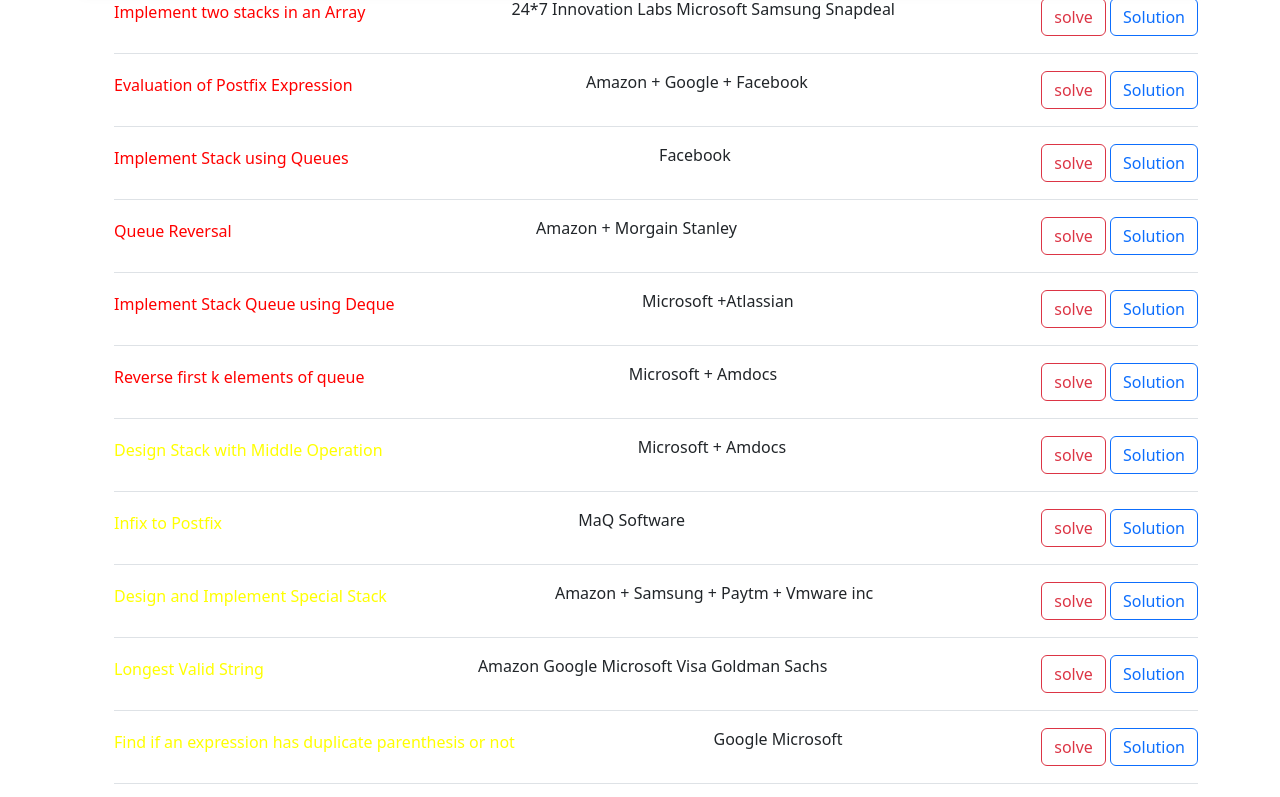
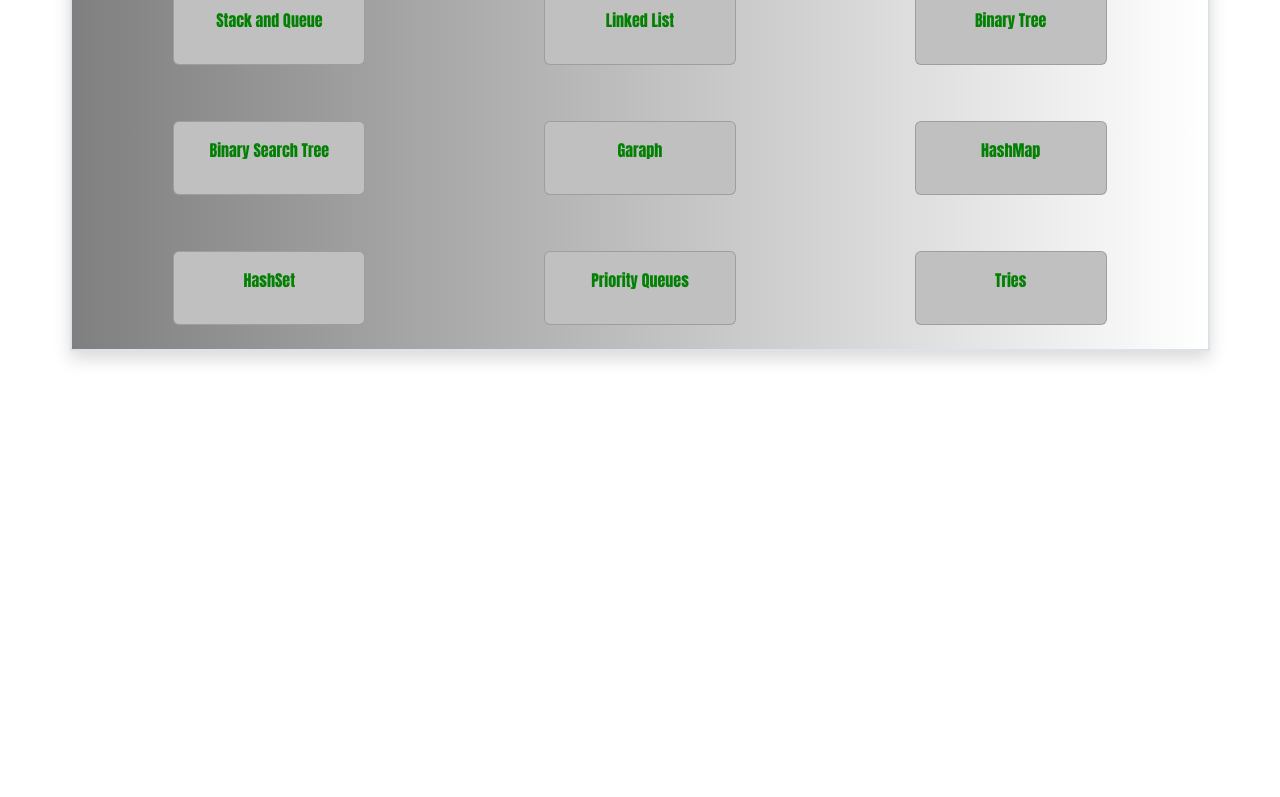
Before and after one commit to Gavaskar0543/DsaSheet, a plain HTML site: page index.html in a window 1280 px wide. Shown: the part 123-920 px from the top of the page. After the commit the page ends 800 px from the top, so only its background shows below. Drawn offline with nearby package versions, Linux system fonts and the light colour scheme.

Commit message:
new layout setup done

```diff
--- a/index.html
+++ b/index.html
@@ -35,11 +35,16 @@
 </nav>
 
 
+<section class="mt-4 shadow container border border-2 DsaCard">
 
+    </div>
+
+  </div>
+</section>
 <!---practiceSection--->
   <section id="#practice" class="expand-lg">
-    <div class="container">
-      <!---stacks-->
+    <!-- <div class="container">
+
       <div id="stacks">
         <h1 class="text-center shadow">Stacks </h1>
         <div id="stackContainer" class="expand-sm">
@@ -49,7 +54,7 @@
           </ul>
         </div>
       </div>
-    </div>
+    </div> --->
   </section>
 
 
--- a/script.js
+++ b/script.js
@@ -1,4 +1,4 @@
-
+let datastructures = ['Stack and Queue','Linked List','Binary Tree','Binary Search Tree','Garaph','HashMap','HashSet','Priority Queues','Tries']
 let stackEasy = [{
    question:'Implement two stacks in an Array',
    company:' 24*7 Innovation Labs Microsoft Samsung Snapdeal',
@@ -410,3 +410,20 @@
    setList(data,index);
  })
 });
+
+let dsaCardSection = document.querySelector('.DsaCard');
+
+function datastructureBanner(data){
+  let div = document.createElement('div');
+  div.classList.add('mt-4','mb-3','px-2','py-2')
+  div.innerHTML =`
+  <div class="card cards" style="width:12rem">
+    <div class="card-body" >
+     <div class="card-text">
+      <p class="text-center">${data}</p>
+     </div>`
+
+    dsaCardSection.appendChild(div);
+}
+
+datastructures.map((data) => datastructureBanner(data));
--- a/style.css
+++ b/style.css
@@ -0,0 +1,21 @@
+*{
+ margin:0;
+ padding:0;
+ box-sizing: border-box;
+ font-family: Impact, Haettenschweiler, 'Arial Narrow Bold', sans-serif;
+}
+
+.DsaCard{
+    display:grid;
+    grid-template-columns: auto auto auto;
+    place-items: center;
+}
+.DsaCard {
+    cursor:pointer;
+    background-image:linear-gradient(to right,rgb(0 0 0 / 0.5),rgb(0 0 0 / 0));
+}
+
+.cards{
+    background-color:silver;
+    color:green;
+}
```
